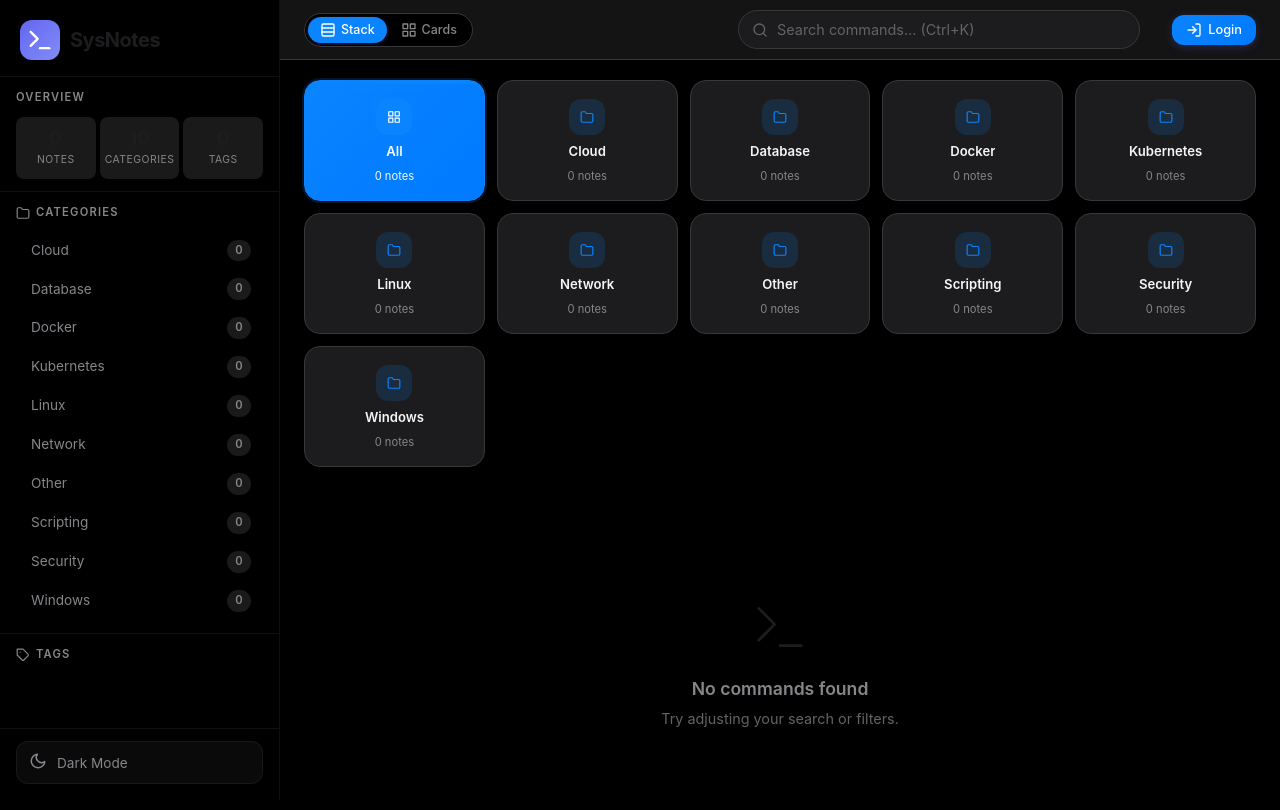
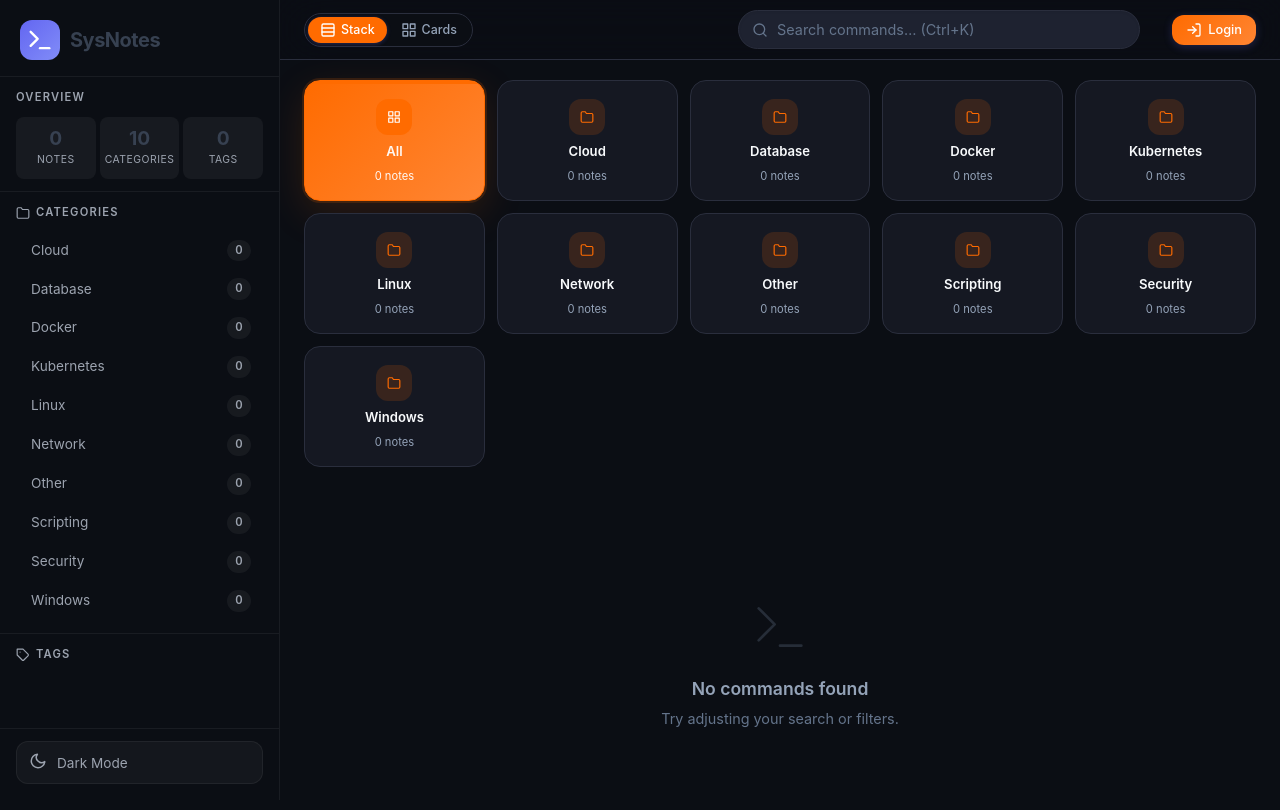
Before and after one commit to aloysiuspattath/sysnotes, a Flask app: page / in a window 1280 px wide. Run offline with Flask 3, Linux system fonts and the light colour scheme; data comes from the database, SQL or seed files in the repository; data that the repository does not hold is empty.

Commit message:
Update dark and light theme colors based on modern dashboard inspirations (Scribo/Bgstar)

```diff
--- a/static/index.css
+++ b/static/index.css
@@ -11,48 +11,48 @@
 
 /* ─── CSS CUSTOM PROPERTIES ──────────────────────────── */
 :root {
-    /* Apple Light Theme */
-    --bg-primary: #f5f5f7;
+    /* Light Theme - Clean Dashboard (Nexus/Scribo Inspired) */
+    --bg-primary: #f3f4f6;
     --bg-secondary: #ffffff;
-    --bg-sidebar: #f5f5f7;
-    --sidebar-text: #1d1d1f;
-    --sidebar-text-muted: #86868b;
-    --sidebar-hover: rgba(0, 0, 0, 0.05);
-    --sidebar-active: rgba(0, 122, 255, 0.1);
-    --sidebar-border: rgba(0, 0, 0, 0.1);
-    --text-primary: #1d1d1f;
-    --text-secondary: #86868b;
-    --text-tertiary: #98989d;
-    --accent: #007aff;
-    --accent-hover: #0062cc;
-    --accent-glow: rgba(0, 122, 255, 0.15);
-    --accent-subtle: rgba(0, 122, 255, 0.08);
-    --danger: #ff3b30;
-    --danger-hover: #d70015;
-    --danger-bg: rgba(255, 59, 48, 0.1);
-    --success: #34c759;
-    --success-bg: rgba(52, 199, 89, 0.1);
-    --warning: #ffcc00;
-    --warning-bg: rgba(255, 204, 0, 0.1);
-    --code-bg: #f5f5f7;
-    --code-text: #1d1d1f;
-    --code-highlight: rgba(0, 122, 255, 0.12);
-    --card-shadow: 0 4px 14px rgba(0,0,0,0.05), 0 0 0 1px rgba(0,0,0,0.02);
-    --card-shadow-hover: 0 8px 30px rgba(0,0,0,0.12);
-    --border: #d2d2d7;
-    --border-light: #e5e5ea;
+    --bg-sidebar: #ffffff;
+    --sidebar-text: #374151;
+    --sidebar-text-muted: #9ca3af;
+    --sidebar-hover: #f3f4f6;
+    --sidebar-active: #eef2ff;
+    --sidebar-border: #e5e7eb;
+    --text-primary: #111827;
+    --text-secondary: #4b5563;
+    --text-tertiary: #9ca3af;
+    --accent: #6366f1; /* Vibrant Indigo */
+    --accent-hover: #4f46e5;
+    --accent-glow: rgba(99, 102, 241, 0.15);
+    --accent-subtle: rgba(99, 102, 241, 0.08);
+    --danger: #ef4444;
+    --danger-hover: #dc2626;
+    --danger-bg: rgba(239, 68, 68, 0.1);
+    --success: #10b981;
+    --success-bg: rgba(16, 185, 129, 0.1);
+    --warning: #f59e0b;
+    --warning-bg: rgba(245, 158, 11, 0.1);
+    --code-bg: #f8fafc;
+    --code-text: #111827;
+    --code-highlight: rgba(99, 102, 241, 0.12);
+    --card-shadow: 0 4px 6px -1px rgba(0, 0, 0, 0.05), 0 2px 4px -1px rgba(0, 0, 0, 0.03);
+    --card-shadow-hover: 0 10px 15px -3px rgba(0, 0, 0, 0.08), 0 4px 6px -2px rgba(0, 0, 0, 0.04);
+    --border: #e5e7eb;
+    --border-light: #f3f4f6;
     --input-bg: #ffffff;
-    --overlay-bg: rgba(0, 0, 0, 0.4);
-    --toast-bg: #1d1d1f;
+    --overlay-bg: rgba(17, 24, 39, 0.4);
+    --toast-bg: #1f2937;
     --toast-text: #ffffff;
-    --topbar-bg: rgba(255, 255, 255, 0.72);
-    --topbar-border: #d2d2d7;
-    --tag-bg: rgba(0, 122, 255, 0.1);
-    --tag-text: #007aff;
-    --tag-border: rgba(0, 122, 255, 0.2);
-    --badge-bg: rgba(0, 0, 0, 0.05);
-    --note-cmd-border: rgba(0, 122, 255, 0.3);
-    --note-cmd-glow: rgba(0, 122, 255, 0.06);
+    --topbar-bg: rgba(255, 255, 255, 0.85);
+    --topbar-border: #e5e7eb;
+    --tag-bg: rgba(99, 102, 241, 0.1);
+    --tag-text: #4f46e5;
+    --tag-border: rgba(99, 102, 241, 0.2);
+    --badge-bg: #f3f4f6;
+    --note-cmd-border: rgba(99, 102, 241, 0.3);
+    --note-cmd-glow: rgba(99, 102, 241, 0.06);
 
     /* Sizing */
     --sidebar-width: 280px;
@@ -75,43 +75,43 @@
 
 /* ─── DARK THEME ─────────────────────────────────────── */
 [data-theme="dark"] {
-    --bg-primary: #000000;
-    --bg-secondary: #1c1c1e;
-    --bg-sidebar: #000000;
-    --sidebar-hover: rgba(255, 255, 255, 0.1);
-    --sidebar-active: rgba(10, 132, 255, 0.15);
-    --sidebar-border: rgba(255, 255, 255, 0.1);
-    --text-primary: #f5f5f7;
-    --text-secondary: #86868b;
-    --text-tertiary: #636366;
-    --accent: #0a84ff;
-    --accent-hover: #007aff;
-    --accent-glow: rgba(10, 132, 255, 0.25);
-    --accent-subtle: rgba(10, 132, 255, 0.15);
-    --danger: #ff453a;
-    --danger-hover: #ff3b30;
-    --danger-bg: rgba(255, 69, 58, 0.15);
-    --success: #32d74b;
-    --success-bg: rgba(50, 215, 75, 0.15);
-    --code-bg: #1c1c1e;
-    --code-text: #32d74b;
-    --code-highlight: rgba(10, 132, 255, 0.15);
-    --card-shadow: 0 4px 20px rgba(0, 0, 0, 0.6);
-    --card-shadow-hover: 0 12px 30px rgba(0, 0, 0, 0.8);
-    --border: #38383a;
-    --border-light: #2c2c2e;
-    --input-bg: #1c1c1e;
-    --overlay-bg: rgba(0, 0, 0, 0.65);
-    --toast-bg: #2c2c2e;
-    --toast-text: #f5f5f7;
-    --topbar-bg: rgba(28, 28, 30, 0.72);
-    --topbar-border: #38383a;
-    --tag-bg: rgba(10, 132, 255, 0.15);
-    --tag-text: #0a84ff;
-    --tag-border: rgba(10, 132, 255, 0.3);
-    --badge-bg: rgba(255, 255, 255, 0.1);
-    --note-cmd-border: rgba(10, 132, 255, 0.45);
-    --note-cmd-glow: rgba(10, 132, 255, 0.1);
+    --bg-primary: #0b0e14;
+    --bg-secondary: #151822;
+    --bg-sidebar: #0b0e14;
+    --sidebar-hover: rgba(255, 255, 255, 0.05);
+    --sidebar-active: rgba(255, 107, 0, 0.15);
+    --sidebar-border: rgba(255, 255, 255, 0.05);
+    --text-primary: #f8fafc;
+    --text-secondary: #94a3b8;
+    --text-tertiary: #64748b;
+    --accent: #ff6b00; /* Neon Orange */
+    --accent-hover: #ff8533;
+    --accent-glow: rgba(255, 107, 0, 0.25);
+    --accent-subtle: rgba(255, 107, 0, 0.15);
+    --danger: #ef4444;
+    --danger-hover: #dc2626;
+    --danger-bg: rgba(239, 68, 68, 0.15);
+    --success: #10b981;
+    --success-bg: rgba(16, 185, 129, 0.15);
+    --code-bg: #1e2230;
+    --code-text: #34d399; /* Mint green code */
+    --code-highlight: rgba(255, 107, 0, 0.15);
+    --card-shadow: 0 8px 30px rgba(0, 0, 0, 0.5);
+    --card-shadow-hover: 0 12px 40px rgba(255, 107, 0, 0.15);
+    --border: #2a2e3d;
+    --border-light: #1e2230;
+    --input-bg: #1e2230;
+    --overlay-bg: rgba(0, 0, 0, 0.75);
+    --toast-bg: #1e2230;
+    --toast-text: #f8fafc;
+    --topbar-bg: rgba(11, 14, 20, 0.85);
+    --topbar-border: #2a2e3d;
+    --tag-bg: rgba(255, 107, 0, 0.15);
+    --tag-text: #ff8533;
+    --tag-border: rgba(255, 107, 0, 0.3);
+    --badge-bg: rgba(255, 255, 255, 0.05);
+    --note-cmd-border: rgba(255, 107, 0, 0.45);
+    --note-cmd-glow: rgba(255, 107, 0, 0.1);
 }
 
 /* ─── BASE ───────────────────────────────────────────── */
--- a/templates/index.html
+++ b/templates/index.html
@@ -14,7 +14,7 @@
     <script src="static/vendor/quill/quill.js"></script>
     <script src="static/vendor/marked.min.js"></script>
     <script src="static/vendor/purify.min.js"></script>
-    <link rel="stylesheet" href="static/index.css?v=19">
+    <link rel="stylesheet" href="static/index.css?v=20">
 </head>
 <body>
 
```
